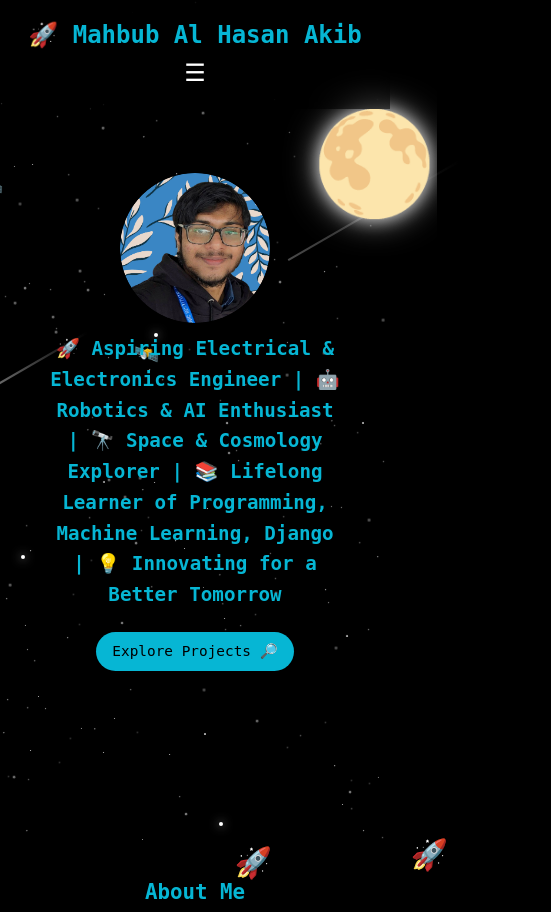
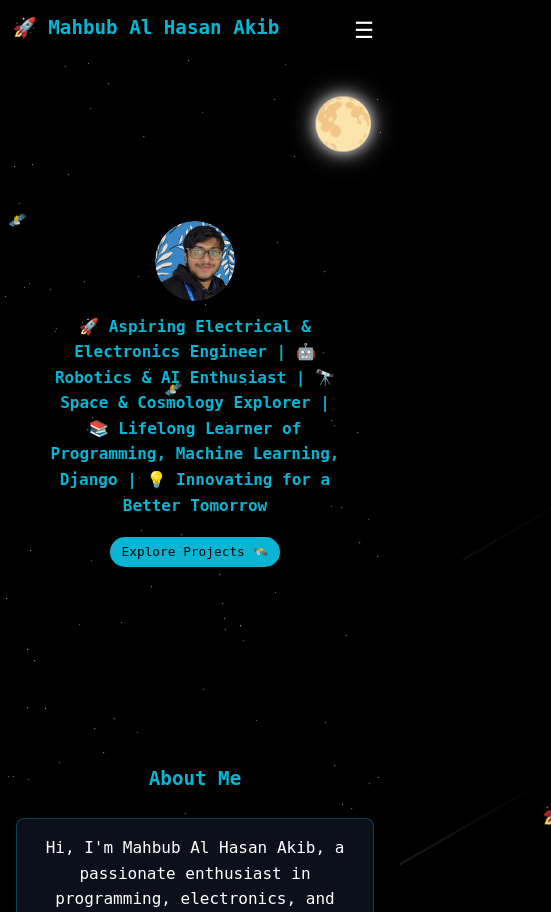
Before and after one commit to akib-pixel/portfolio-2.0.0, a plain HTML site: page index.html in a window 390 px wide. Shown: the top 912 px of the page, 551 px wide, since content can reach past the window. Drawn offline with nearby package versions, Linux system fonts and the light colour scheme.

Commit message:
Update index.html

```diff
--- a/index.html
+++ b/index.html
@@ -2,10 +2,9 @@
 <html lang="en">
 <head>
     <meta charset="UTF-8">
-    <meta name="viewport" content="width=device-width, initial-scale=1.0">
+    <meta name="viewport" content="width=device-width, initial-scale=1.0, shrink-to-fit=no">
     <title>Mahbub Al Hasan Akib - Portfolio</title>
     <script src="https://cdn.jsdelivr.net/npm/gsap@3.12.5/dist/gsap.min.js"></script>
-    <!-- Font Awesome for Social Media Icons -->
     <link rel="stylesheet" href="https://cdnjs.cloudflare.com/ajax/libs/font-awesome/6.0.0/css/all.min.css">
     <style>
         * {
@@ -20,6 +19,7 @@
             color: white;
             line-height: 1.6;
             overflow-x: hidden;
+            overscroll-behavior: none; /* Prevent overscroll bounce */
         }
 
         .background {
@@ -48,46 +48,46 @@
 
         .rocket {
             position: absolute;
-            font-size: 30px;
+            font-size: 24px; /* Reduced for performance */
         }
 
         .moon {
             position: absolute;
-            font-size: 100px;
+            font-size: 80px; /* Reduced for smaller screens */
             animation: glow 3s infinite alternate;
         }
 
         .satellite {
             position: absolute;
-            font-size: 20px;
-            animation: orbit 10s linear infinite;
+            font-size: 18px; /* Reduced for performance */
+            animation: orbit 12s linear infinite;
         }
 
         .meteorite {
             position: absolute;
-            width: 4px;
-            height: 4px;
+            width: 3px;
+            height: 3px;
             background: white;
             border-radius: 50%;
-            box-shadow: 0 0 10px rgba(255, 255, 255, 0.8);
-            animation: meteor 5s linear infinite;
+            box-shadow: 0 0 8px rgba(255, 255, 255, 0.8);
+            animation: meteor 6s linear infinite;
         }
 
         @keyframes glow {
             0% {
-                text-shadow: 0 0 10px rgba(255, 255, 255, 0.5), 0 0 20px rgba(255, 255, 255, 0.5);
+                text-shadow: 0 0 8px rgba(255, 255, 255, 0.5), 0 0 16px rgba(255, 255, 255, 0.5);
             }
             100% {
-                text-shadow: 0 0 20px rgba(255, 255, 255, 0.8), 0 0 40px rgba(255, 255, 255, 0.8);
+                text-shadow: 0 0 16px rgba(255, 255, 255, 0.8), 0 0 32px rgba(255, 255, 255, 0.8);
             }
         }
 
         @keyframes orbit {
             0% {
-                transform: rotate(0deg) translateX(100px) rotate(0deg);
+                transform: rotate(0deg) translateX(80px) rotate(0deg);
             }
             100% {
-                transform: rotate(360deg) translateX(100px) rotate(360deg);
+                transform: rotate(360deg) translateX(80px) rotate(360deg);
             }
         }
 
@@ -103,24 +103,24 @@
         }
 
         .navbar {
-            position: fixed;
+            position: sticky; /* Changed to sticky for better scrolling */
             top: 0;
             width: 100%;
-            background-color: rgba(0,0,0,0.5);
-            backdrop-filter: blur(10px);
-            z-index: 50;
-            padding: 1rem;
+            background-color: rgba(0,0,0,0.6);
+            backdrop-filter: blur(8px);
+            z-index: 1000;
+            padding: 0.8rem 1rem;
             display: flex;
             justify-content: space-between;
             align-items: center;
-            transition: none; /* Disable any transitions */
+            transition: none;
         }
 
         .logo {
-            font-size: 1.5rem;
+            font-size: 1.4rem;
             font-weight: bold;
             color: #06b6d4;
-            transition: none; /* Disable any transitions */
+            transition: none;
         }
 
         .nav-links {
@@ -133,26 +133,25 @@
             border: none;
             color: white;
             cursor: pointer;
-            margin: 0 10px;
+            margin: 0 0.5rem;
             font-size: 1rem;
-            transition: color 0.3s, transform 0.2s;
+            transition: color 0.2s;
         }
 
         .nav-links button:hover {
             color: #06b6d4;
-            transform: scale(1.1);
         }
 
         .menu-icon {
             display: none;
-            font-size: 1.5rem;
+            font-size: 1.4rem;
             color: white;
             cursor: pointer;
-            transition: none; /* Disable any transitions */
+            transition: none;
         }
 
         .hero {
-            height: 100vh;
+            min-height: 100vh;
             display: flex;
             flex-direction: column;
             justify-content: center;
@@ -160,12 +159,12 @@
             text-align: center;
             position: relative;
             z-index: 10;
-            padding: 0 1rem;
+            padding: 1rem;
         }
 
         .hero img {
-            width: 150px;
-            height: 150px;
+            width: 120px;
+            height: 120px;
             border-radius: 50%;
             object-fit: cover;
             margin-bottom: 1rem;
@@ -175,7 +174,7 @@
             max-width: 90%;
             margin-bottom: 1rem;
             color: #06b6d4;
-            font-size: 1.5rem;
+            font-size: 1.4rem;
             animation: float 6s ease-in-out infinite;
             padding: 0 1rem;
         }
@@ -185,7 +184,7 @@
                 transform: translateY(0);
             }
             50% {
-                transform: translateY(-20px);
+                transform: translateY(-15px);
             }
         }
 
@@ -195,13 +194,12 @@
             padding: 0.5rem 1rem;
             border-radius: 9999px;
             text-decoration: none;
-            transition: all 0.3s;
-            font-size: 1rem;
+            transition: background-color 0.3s;
+            font-size: 0.9rem;
         }
 
         .explore-btn:hover {
             background-color: #0891b2;
-            transform: scale(1.1);
         }
 
         .projects, .blog, .about {
@@ -214,20 +212,20 @@
 
         .section-title {
             text-align: center;
-            margin-bottom: 2rem;
+            margin-bottom: 1.5rem;
             color: #06b6d4;
-            font-size: 1.8rem;
+            font-size: 1.6rem;
         }
 
         .project-grid, .blog-grid {
             display: grid;
-            grid-template-columns: repeat(auto-fit, minmax(250px, 1fr));
+            grid-template-columns: repeat(auto-fit, minmax(280px, 1fr));
             gap: 1.5rem;
         }
 
         .project-card, .blog-card {
             background-color: rgba(17, 24, 39, 0.7);
-            backdrop-filter: blur(10px);
+            backdrop-filter: blur(8px);
             border: 1px solid rgba(6, 182, 212, 0.3);
             border-radius: 0.5rem;
             padding: 1rem;
@@ -240,44 +238,43 @@
         }
 
         .project-icon, .blog-icon {
-            font-size: 2rem;
-            margin-bottom: 1rem;
+            font-size: 1.8rem;
+            margin-bottom: 0.8rem;
         }
 
         .project-title, .blog-title {
             color: #06b6d4;
-            margin-bottom: 1rem;
-            font-size: 1.2rem;
+            margin-bottom: 0.8rem;
+            font-size: 1.1rem;
         }
 
         .tech-tag, .topic-tag {
             background-color: rgba(6, 182, 212, 0.1);
             color: #06b6d4;
-            padding: 0.25rem 0.5rem;
+            padding: 0.2rem 0.5rem;
             border-radius: 9999px;
-            margin: 0.25rem;
+            margin: 0.2rem;
             display: inline-block;
-            font-size: 0.9rem;
+            font-size: 0.85rem;
         }
 
         .social-icons {
             display: flex;
             justify-content: center;
-            background-color: rgba(0,0,0,0.5);
-            padding: 1rem;
+            background-color: rgba(0,0,0,0.6);
+            padding: 0.8rem;
             gap: 1rem;
         }
 
         .social-icon {
-            font-size: 1.5rem;
+            font-size: 1.4rem;
             text-decoration: none;
             color: white;
-            transition: color 0.3s, transform 0.2s;
+            transition: color 0.3s;
         }
 
         .social-icon:hover {
             color: #06b6d4;
-            transform: scale(1.2);
         }
 
         .footer {
@@ -285,12 +282,12 @@
             color: #9ca3af;
             text-align: center;
             padding: 1rem;
-            font-size: 0.9rem;
+            font-size: 0.85rem;
         }
 
         .about-content {
             background-color: rgba(17, 24, 39, 0.7);
-            backdrop-filter: blur(10px);
+            backdrop-filter: blur(8px);
             border: 1px solid rgba(6, 182, 212, 0.3);
             border-radius: 0.5rem;
             padding: 1rem;
@@ -303,82 +300,169 @@
         }
 
         /* Responsive Design */
+        @media (max-width: 1024px) {
+            .project-grid, .blog-grid {
+                grid-template-columns: repeat(auto-fit, minmax(250px, 1fr));
+            }
+        }
+
         @media (max-width: 768px) {
             .navbar {
                 flex-direction: column;
-                padding: 1rem;
-                animation: none; /* Ensure no animation on navbar */
-                transition: none; /* Disable any transitions */
+                align-items: flex-start;
+                padding: 0.8rem;
+                position: sticky;
+                animation: none;
+                transition: none;
             }
 
             .logo {
-                animation: none; /* Remove any animation for logo */
-                transition: none; /* Disable any transitions */
+                animation: none;
+                transition: none;
+                font-size: 1.3rem;
             }
 
             .nav-links {
                 display: none;
                 flex-direction: column;
                 width: 100%;
-                transition: none; /* Disable any transitions */
+                transition: none;
             }
 
             .nav-links.active {
-                display: flex; /* Show nav-links when active */
+                display: flex;
             }
 
             .nav-links button {
-                margin: 10px 0;
-                transition: none; /* Disable transitions for buttons */
+                margin: 0.5rem 0;
+                font-size: 0.95rem;
+                transition: none;
             }
 
             .nav-links button:hover {
-                transform: none; /* Disable scale transform on hover */
+                transform: none;
             }
 
             .menu-icon {
                 display: block;
-                transition: none; /* Disable any transitions */
+                position: absolute;
+                top: 0.8rem;
+                right: 1rem;
+            }
+
+            .hero {
+                min-height: 80vh;
+                padding: 1rem;
+            }
+
+            .hero img {
+                width: 100px;
+                height: 100px;
             }
 
             .hero-title {
-                font-size: 1.5rem;
+                font-size: 1.2rem;
             }
 
             .explore-btn {
-                font-size: 0.9rem;
+                font-size: 0.85rem;
+                padding: 0.4rem 0.8rem;
             }
 
             .section-title {
-                font-size: 1.5rem;
+                font-size: 1.4rem;
             }
 
             .project-grid, .blog-grid {
-                grid-template-columns: 1fr; /* Stack cards vertically */
+                grid-template-columns: 1fr;
                 gap: 1rem;
             }
 
             .project-card, .blog-card {
-                max-width: 100%; /* Ensure full width for cards */
+                max-width: 100%;
+            }
+
+            .moon {
+                font-size: 60px;
+            }
+
+            .satellite {
+                font-size: 16px;
             }
         }
 
         @media (max-width: 480px) {
-            .hero-title {
+            .logo {
                 font-size: 1.2rem;
             }
 
+            .nav-links button {
+                font-size: 0.9rem;
+            }
+
+            .hero-title {
+                font-size: 1rem;
+            }
+
+            .hero img {
+                width: 80px;
+                height: 80px;
+            }
+
+            .explore-btn {
+                font-size: 0.8rem;
+                padding: 0.3rem 0.7rem;
+            }
+
             .section-title {
-                font-size: 1.3rem;
+                font-size: 1.2rem;
             }
 
             .project-grid, .blog-grid {
-                grid-template-columns: 1fr; /* Stack cards vertically */
-                gap: 1rem;
+                grid-template-columns: 1fr;
+                gap: 0.8rem;
             }
 
             .project-card, .blog-card {
-                max-width: 100%; /* Ensure full width for cards */
+                padding: 0.8rem;
+            }
+
+            .project-title, .blog-title {
+                font-size: 1rem;
+            }
+
+            .tech-tag, .topic-tag {
+                font-size: 0.8rem;
+            }
+
+            .social-icon {
+                font-size: 1.2rem;
+            }
+
+            .footer {
+                font-size: 0.8rem;
+            }
+
+            .moon {
+                font-size: 50px;
+            }
+
+            .satellite {
+                font-size: 14px;
+            }
+        }
+
+        @media (min-width: 1200px) {
+            .hero-title {
+                font-size: 1.8rem;
+            }
+
+            .section-title {
+                font-size: 2rem;
+            }
+
+            .project-grid, .blog-grid {
+                grid-template-columns: repeat(auto-fit, minmax(300px, 1fr));
             }
         }
     </style>
@@ -408,13 +492,13 @@
         <h1 class="hero-title">
             🚀 Aspiring Electrical & Electronics Engineer | 🤖 Robotics & AI Enthusiast | 🔭 Space & Cosmology Explorer | 📚 Lifelong Learner of Programming, Machine Learning, Django | 💡 Innovating for a Better Tomorrow
         </h1>
-        <a href="#projects" class="explore-btn">Explore Projects 🔎</a>
+        <a href="#projects" class="explore-btn">Explore Projects 🛰️</a>
     </section>
 
     <section id="about" class="about">
         <h2 class="section-title">About Me</h2>
         <div class="about-content">
-            <p>Hi, I'm Mahbub Al Hasan Akib, a passionate enthusiast in programming, electronics, and robotics. Currently pursuing my Electronics studies at a polytechnic, I am deeply committed to exploring the intersection of technology and innovation. My interests span across machine learning, robotics, space exploration, and software development, and I constantly strive to push the boundaries of my knowledge in these fields. I have hands-on experience working on projects such as gesture-controlled robotic arms, IOT, and electronic systems development. I'm also keen on applying my skills to practical innovations, with a strong interest in research and development in Electrical and Electronics Engineering (EEE). Beyond technical pursuits, I enjoy reading books on diverse topics, including history, space, and technology. I'm also focused on improving my English communication skills and continually enhancing my expertise in electronics, machine learning, deep learning & Django. My goal is to contribute to groundbreaking innovations and create solutions that make a meaningful impact on the world.</p>
+            <p>Hi, I'm Mahbub Al Hasan Akib, a passionate enthusiast in programming, electronics, and robotics. Currently pursuing my Electronics studies at a polytechnic, I am deeply committed to exploring the intersection of technology and innovation. My interests span across machine learning, robotics, space exploration, and software development, and I constantly strive to push the boundaries of my knowledge in these fields. I have hands-on experience working on projects such as gesture-controlled robotic arms, IoT, and electronic systems development. I'm also keen on applying my skills to practical innovations, with a strong interest in research and development in Electrical and Electronics Engineering (EEE). Beyond technical pursuits, I enjoy reading books on diverse topics, including history, space, and technology. I'm also focused on improving my English communication skills and continually enhancing my expertise in electronics, machine learning, deep learning, and Django. My goal is to contribute to groundbreaking innovations and create solutions that make a meaningful impact on the world.</p>
         </div>
     </section>
 
@@ -456,7 +540,7 @@
             </div>
             <div class="blog-card">
                 <div class="blog-icon">💻</div>
-                <h3 class="blog-title">Machine Learning: Bridging Human and Computer Intelligence</h Packers>
+                <h3 class="blog-title">Machine Learning: Bridging Human and Computer Intelligence</h3>
                 <p>Reflections on how machine learning is transforming our understanding of intelligence and problem-solving.</p>
                 <span class="topic-tag">Programming</span>
             </div>
@@ -496,21 +580,20 @@
     </footer>
 
     <script>
-        // Star Background Animation
+        // Optimize animations for smaller screens
         function createStarBackground() {
             const background = document.getElementById('starBackground');
-            const starCount = 200;
-            const cometCount = 3;
+            const isMobile = window.innerWidth <= 768;
+            const starCount = isMobile ? 100 : 200; // Reduce stars on mobile
+            const cometCount = isMobile ? 2 : 3; // Reduce comets on mobile
 
-            // Create Stars
             for (let i = 0; i < starCount; i++) {
                 const star = document.createElement('div');
                 star.classList.add('star');
-
                 const x = Math.random() * window.innerWidth;
                 const y = Math.random() * window.innerHeight;
-                const size = Math.random() * 2;
-                const delay = Math.random() * 5;
+                const size = Math.random() * 1.5;
+                const delay = Math.random() * 4;
 
                 star.style.left = `${x}px`;
                 star.style.top = `${y}px`;
@@ -519,10 +602,9 @@
 
                 background.appendChild(star);
 
-                // GSAP Animation for Stars
                 gsap.to(star, {
-                    scale: 1.5,
-                    opacity: 0.3,
+                    scale: 1.3,
+                    opacity: 0.4,
                     repeat: -1,
                     yoyo: true,
                     duration: 2,
@@ -530,101 +612,90 @@
                 });
             }
 
-            // Create Comets
             for (let i = 0; i < cometCount; i++) {
                 const comet = document.createElement('div');
                 comet.classList.add('comet');
-
                 const y = Math.random() * window.innerHeight;
-                const length = Math.random() * 200 + 100;
-                const speed = Math.random() * 5 + 2;
+                const length = Math.random() * 150 + 50;
+                const speed = Math.random() * 4 + 2;
 
                 comet.style.top = `${y}px`;
                 comet.style.width = `${length}px`;
 
                 background.appendChild(comet);
 
-                // GSAP Animation for Comets
                 gsap.fromTo(comet,
-                    { x: -100, opacity: 1 },
+                    { x: -100, opacity: 0.8 },
                     {
                         x: window.innerWidth + 100,
                         opacity: 0,
                         repeat: -1,
                         duration: speed,
-                        delay: i * 3
+                        delay: i * 2
                     }
                 );
             }
         }
 
-        // Rocket Background Animation
         function createRocketBackground() {
             const background = document.getElementById('rocketBackground');
-            const rocketCount = 2;
+            const isMobile = window.innerWidth <= 768;
+            const rocketCount = isMobile ? 1 : 2; // Reduce rockets on mobile
 
             for (let i = 0; i < rocketCount; i++) {
                 const rocket = document.createElement('div');
                 rocket.classList.add('rocket');
                 rocket.textContent = '🚀';
-
                 const x = Math.random() * window.innerWidth;
-                const speed = Math.random() * 5 + 2;
-                const delay = Math.random() * 3;
+                const speed = Math.random() * 4 + 2;
+                const delay = Math.random() * 2;
 
                 rocket.style.left = `${x}px`;
                 rocket.style.top = `${window.innerHeight}px`;
 
                 background.appendChild(rocket);
 
-                // GSAP Animation for Rockets
                 gsap.to(rocket, {
                     y: -100,
-                    x: [x, x + 50, x - 50],
-                    opacity: [0, 1, 0],
+                    x: [x, x + 30, x - 30],
+                    opacity: [0, 0.8, 0],
                     repeat: -1,
-                    duration: speed * 3,
+                    duration: speed * 2,
                     delay: delay,
                     ease: "power1.inOut"
                 });
             }
         }
 
-        // Satellite Animation
         function createSatellites() {
             const satellite1 = document.getElementById('satellite1');
             const satellite2 = document.getElementById('satellite2');
-
-            // Position satellites
             satellite1.style.top = '20%';
             satellite1.style.left = '20%';
-
             satellite2.style.top = '40%';
             satellite2.style.left = '60%';
         }
 
-        // Meteorite Animation
         function createMeteorites() {
-            const meteoriteCount = 3;
+            const isMobile = window.innerWidth <= 768;
+            const meteoriteCount = isMobile ? 2 : 3; // Reduce meteorites on mobile
 
             for (let i = 0; i < meteoriteCount; i++) {
                 const meteorite = document.createElement('div');
                 meteorite.classList.add('meteorite');
-
                 const x = Math.random() * window.innerWidth;
                 const y = Math.random() * window.innerHeight;
-                const speed = Math.random() * 5 + 2;
-                const delay = Math.random() * 3;
+                const speed = Math.random() * 4 + 2;
+                const delay = Math.random() * 2;
 
                 meteorite.style.left = `${x}px`;
                 meteorite.style.top = `${y}px`;
 
                 document.body.appendChild(meteorite);
 
-                // GSAP Animation for Meteorites
                 gsap.to(meteorite, {
-                    x: window.innerWidth + 100,
-                    y: window.innerHeight + 100,
+                    x: window.innerWidth + 50,
+                    y: window.innerHeight + 50,
                     opacity: 0,
                     repeat: -1,
                     duration: speed,
@@ -634,42 +705,44 @@
             }
         }
 
-        // Moon Animation
         function createMoon() {
             const moon = document.getElementById('moon');
             moon.style.top = '10%';
             moon.style.left = '80%';
         }
 
-        // Scroll to Section Function
         function scrollToSection(sectionId) {
-            document.getElementById(sectionId).scrollIntoView({ behavior: 'smooth' });
+            document.getElementById(sectionId).scrollIntoView({ behavior: 'smooth', block: 'start' });
         }
 
-        // Toggle Navbar Links on Mobile
         function toggleNav() {
             const navLinks = document.getElementById('navLinks');
             navLinks.classList.toggle('active');
         }
 
-        // Initialize Animations
+        // Initialize animations
         createStarBackground();
         createRocketBackground();
         createSatellites();
         createMeteorites();
         createMoon();
 
-        // Responsive Handling
+        // Handle resize for performance
         window.addEventListener('resize', () => {
             const starBackground = document.getElementById('starBackground');
             const rocketBackground = document.getElementById('rocketBackground');
-
             starBackground.innerHTML = '';
             rocketBackground.innerHTML = '';
-
             createStarBackground();
             createRocketBackground();
         });
+
+        // Prevent default touchmove behavior to avoid scroll issues
+        document.addEventListener('touchmove', (e) => {
+            if (e.target.closest('.navbar') || e.target.closest('.nav-links')) {
+                e.preventDefault();
+            }
+        }, { passive: false });
     </script>
 </body>
 </html>
```
